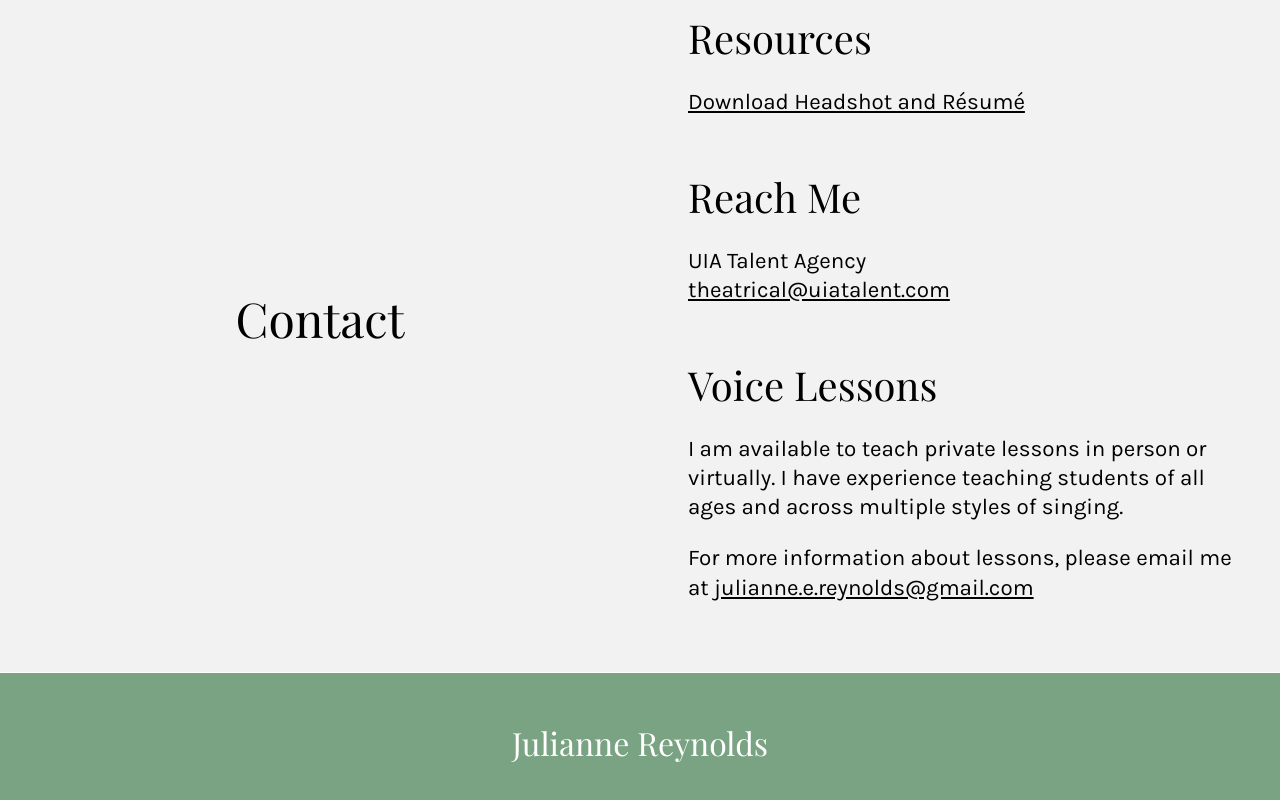
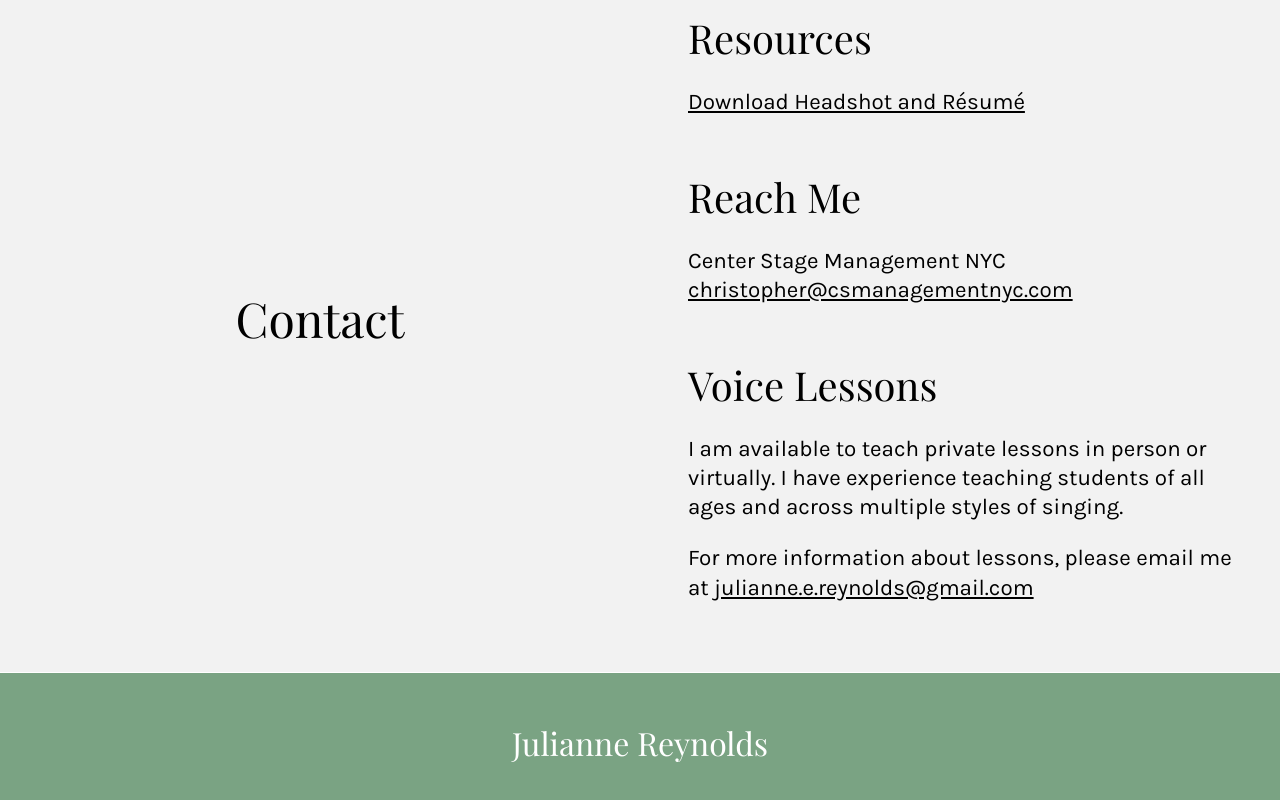
Before and after one commit to darrenjaworski/jcrew-site, a React (Create React App) app: page / in a window 1280 px wide. Shown: the part 6663-7463 px from the top of the page. Built offline with nearby package versions, Linux system fonts and the light colour scheme.

Commit message:
Update contact.tsx

```diff
--- a/src/presentation/components/molecules/contact.tsx
+++ b/src/presentation/components/molecules/contact.tsx
@@ -51,12 +51,12 @@ export const Contact = () => {
         <div className="contact_block">
           <h3>Reach Me</h3>
           <p>
-          UIA Talent Agency
+          Center Stage Management NYC
             <HeadshotLink
-              href="mailto:theatrical@uiatalent.com"
+              href="mailto:christopher@csmanagementnyc.com"
               data-testid="contact-email-manager"
             >
-              theatrical@uiatalent.com
+              christopher@csmanagementnyc.com
             </HeadshotLink>
           </p>
         </div>
```
